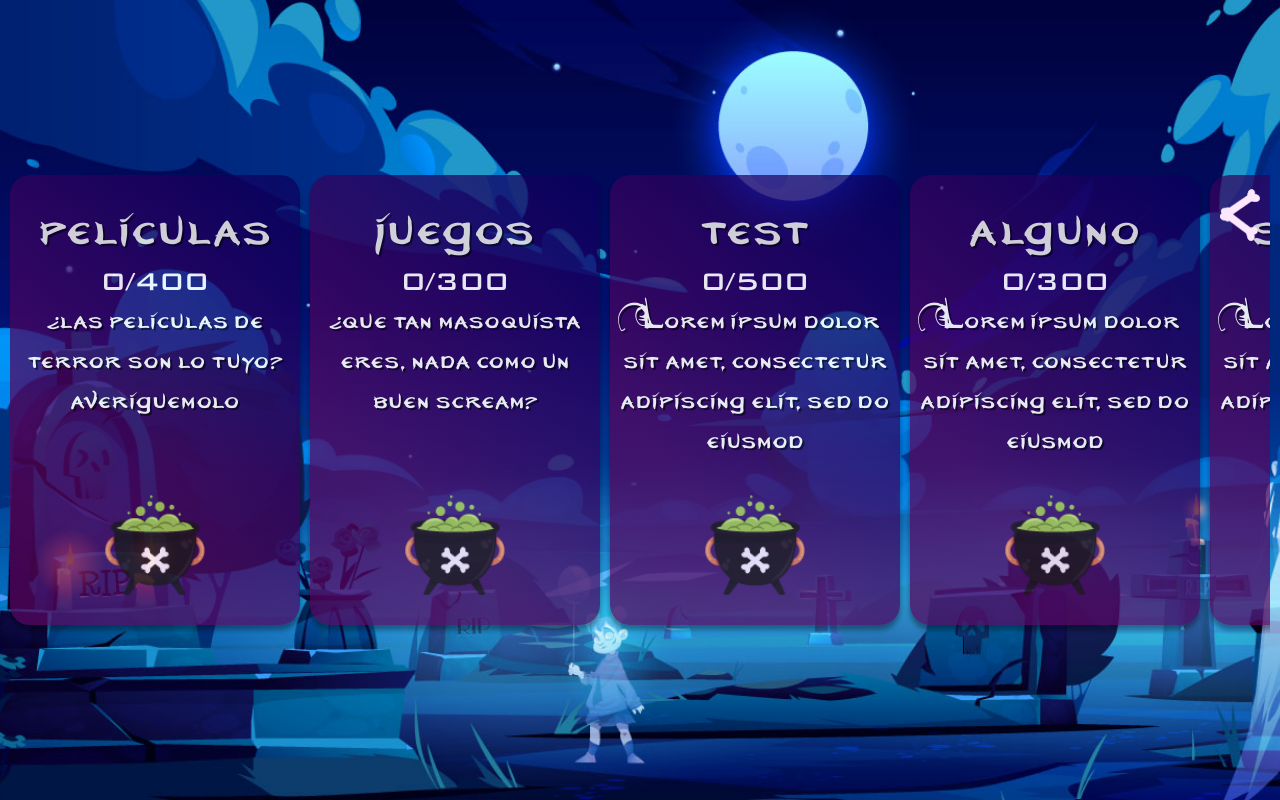
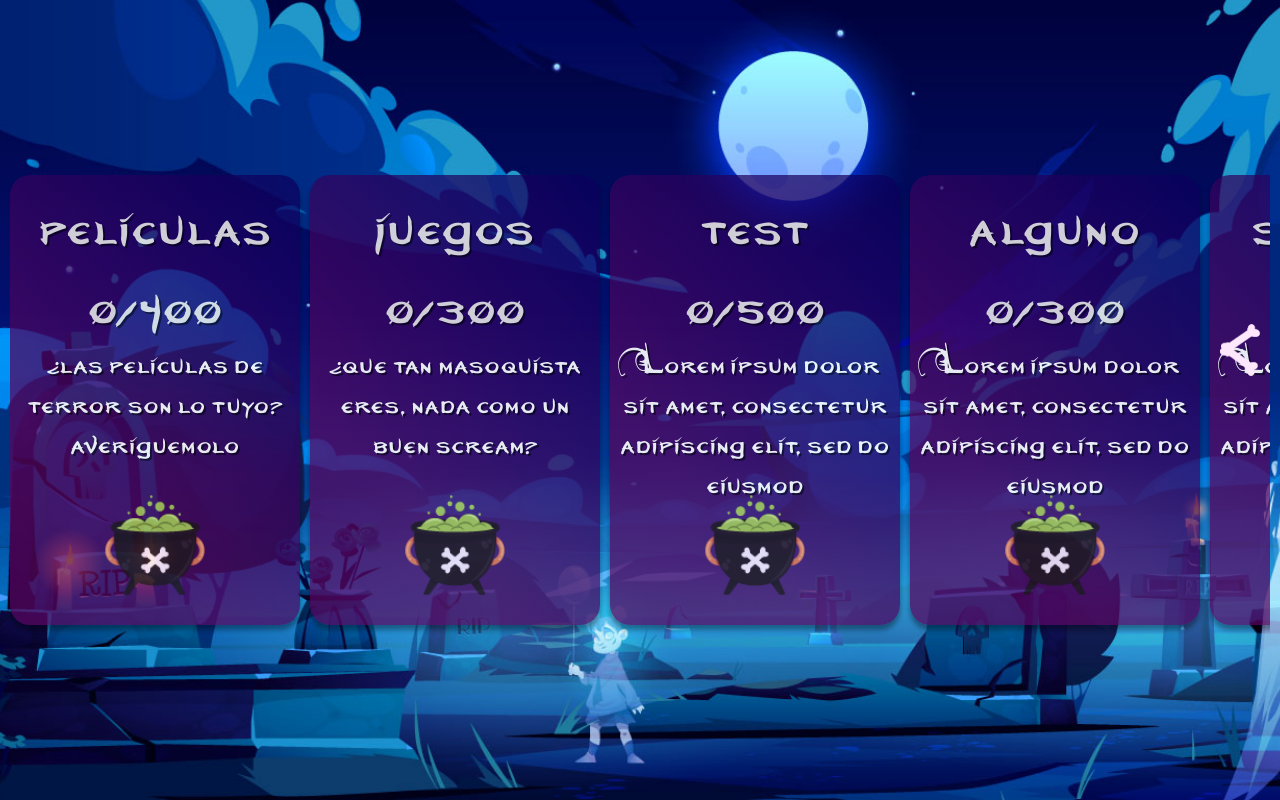
Before and after one commit to JuanC-JC/AppTriviaTerror-VanillaJs, a plain HTML site: page index.html in a window 1280 px wide. Both pictures are taken after typing "Sample" into the empty fields and a click on the input 640 px from the left and 720 px from the top of the page. Drawn offline with Linux system fonts and the light colour scheme.

Commit message:
cambios en nombres de menu y categoria seleccionada, cambio de sistema (innerHtml to createElement)

```diff
--- a/sass/dinamic-questions.scss
+++ b/sass/dinamic-questions.scss
@@ -2,7 +2,7 @@
 @import "./variables.scss";
 
 //contenedor de categoria (timer,contador,nombrecategoria)
-.category-item{
+.category{
     display: grid;
     justify-items: center;
 
@@ -11,6 +11,7 @@
     border-radius: 10px;
     padding: 10px;
     background: linear-gradient(45deg, rgba($color: #411a2d, $alpha: 0.8) 0%, rgba($color: #2b1f2b, $alpha: 0.8) 100%);
+    // background: rgba($color: #2B1F2B, $alpha: 0.7);
     box-shadow: 0px 5px 5px rgba(0, 0, 0, 0.4);
 
     .category__contador{
--- a/sass/main-categorys.scss
+++ b/sass/main-categorys.scss
@@ -6,30 +6,20 @@
     display:flex;
     justify-content: center;
     align-items: center;
-    // background:  radial-gradient(#144567,#233f52,#0A2238) ;
     background: url(../assets/menu-categorias.jpg) center/cover no-repeat;
 
-    width: 100%;
+    max-width: 100%;
     height: 100%;
 
 }
 
-.categorys-carousel-buttons{
 
-    .carousel-button{
-        position: absolute;
-        top: 0;
-        right:20px;
-        width: 40px;
-        height: 430px;
-        background: url(../assets/button-scroll.png) center/contain no-repeat;
-
-
-    }
+.categorys{
+    position: relative;
+    max-width: 100%;
 }
 
 .categorys-carousel{
-    display: flex;
     overflow-x:scroll;
     scroll-snap-type:x mandatory;
     padding: 40px 0px;
@@ -47,7 +37,22 @@
     }
 }
 
-.categorys-container{
+
+.categorys-carousel-buttons{
+
+    .carousel-button{
+        position: absolute;
+        top: 0;
+        right:20px;
+        width: 40px;
+        height: 430px;
+        background: url(../assets/button-scroll.png) center/contain no-repeat;
+
+
+    }
+}
+
+.categorys-items{
     display: flex;
 
     &:hover{
@@ -64,7 +69,7 @@
     }
 }
 
-.category{
+.category-item{
     font-family: $font-project;
     display: flex;
     flex-direction: column;
@@ -118,6 +123,8 @@
     &__description{
         text-align: center;
         // margin: 0px 0px 120px 0px;
+        font-size: 2.2rem;
+        text-shadow:2px 2px rgba(0, 0, 0, 0.6);
 
         p{
             font-size: 2.2rem;
@@ -126,7 +133,7 @@
         }
     }
 
-    .category__button{
+    &__button{
         position: absolute;
         bottom: 30px;
 
--- a/sass/style.scss
+++ b/sass/style.scss
@@ -63,8 +63,6 @@ main{
 }
 
 
-
-
 @media (min-width:450px){
     .category-item{
         .category__contador{
--- a/scripts/functionsElements.js
+++ b/scripts/functionsElements.js
@@ -7,10 +7,16 @@ function setAttributes(element,attributes={}){
 }
 
 
-function createElement(type,text="",attributes={}){
+//asignacion de padre solo con elementos que no estan en el dom
+function createElement(type,text="",attributes={},parent=undefined){
     const element =  document.createElement(type)
 
-    element.textContent = text
+    if(parent instanceof Element || parent instanceof HTMLDocument){
+        parent.appendChild(element)
+    }
+
+    // element.textContent = createtext
+    element.appendChild(document.createTextNode(text))
     setAttributes(element,attributes)
 
     return element
--- a/scripts/main.js
+++ b/scripts/main.js
@@ -7,11 +7,12 @@ const formulario = document.getElementById("formulario-nombre")
 
 var puntaje = 0
 var indexQuestion;
-var defectTime = 10
+var defectTime = 3;
 var chronometer;
 var selectedAnswer = undefined;
 var userName;
-var test;
+
+
 
 formulario.addEventListener("submit",(event)=>{ event.preventDefault(); startTrivia()})
 
@@ -36,7 +37,7 @@ function startTrivia(){
 function insertCategorys(){
 
     const categorys = [{name:"peliculas",
-                description:"¿las peliculas de terror son lo tuyo? <br> averiguemolo",
+                description:"¿las peliculas de terror son lo tuyo? averiguemolo",
                 preguntas:[
                             {
                                 pregunta:"¿Cuantas peliculas de la franquicia saw se emitieron?",
@@ -158,54 +159,60 @@ function insertCategorys(){
 
             ]
 
+    const componentCategorys = createElement("div","",{class:"categorys"})
+    const CategorysCarousel = createElement("div","",{class:"categorys-carousel"},componentCategorys)
+    const CategorysItems = createElement("div","",{class:"categorys-items"},CategorysCarousel)
 
-    const CategorysCarousel = createElement("div","",{class:"categorys-carousel"})
-    const CategorysItems = createElement("div","",{class:"categorys-container"})
-
-    CategorysCarousel.appendChild(CategorysItems)
-
-    let diferenType = 1
-    //insertando html de categorys
-
-    //generar la categoria en html
+    //add  (component category-item = title,score,description,button) to category-items
     categorys.forEach(
         (category)=>{
-
 
             category.lastHighScore = 0;
 
             //creo un elemento html para el componente de categoria
-            const componentCategory = createElement("div","",{class:`category category--img-${diferenType}`})
-            CategorysItems.appendChild(componentCategory)
+            const componentCategory = createElement("div","",{class:`category-item`},CategorysItems)
 
-            const htmlString = `<h1 class="category__name">${category.name}</h1>
-                                <div id="${category.name}" class="category__score">0/${category.preguntas.length*100}</div>
-                                <div class="category__description"><p>${category.description}</p></div>`
+                const itemName = createElement("h1",
+                                                category.name,
+                                                {class:"category-item__name"},
+                                                componentCategory)
 
-            //agrego todos los elementos html por la propiedad innerHTML
-            componentCategory.innerHTML += htmlString
+                const itemScore = createElement("div",
+                                                `${category.lastHighScore}/${category.preguntas.length*100}`,
+                                                {id:category.name,class:"category-item__name"},
+                                                componentCategory)
 
-            //creo un botton para no tener que hacer un selector luego de creado por innerhtml
-            const componentButtonCategory = createElement("div","",{class:"category__button"})
+                const itemDescription = createElement("div",
+                                                category.description,
+                                                {class:"category-item__description"},
+                                                componentCategory)
+
+                const itemButton = createElement("div",
+                                                "",
+                                                {class:"category-item__button"},
+                                                componentCategory)
+
+            componentCategory.addEventListener("click",()=>{insertCategory(category)})
+
+
+    })
+
+    //add (component categorys-buttons-scroll = left- rigth) to main component categorys
+    const categorysButtonsScroll = createElement("div","",{class:"categorys-carousel-buttons"},componentCategorys)
+        const buttonLeft = createElement("div",
+                                        "",
+                                        {class:"carousel-button carousel-button--left"},
+                                        categorysButtonsScroll)
+        const buttonRight = createElement("div",
+                                        "",
+                                        {class:"carousel-button carousel-button--right"},
+                                        categorysButtonsScroll)
 
 
 
-            componentCategory.addEventListener("click",()=>{insertCategory({...category})})
 
-            componentCategory.appendChild(componentButtonCategory)
-
-
-            diferenType == 2 ? diferenType=1: diferenType++;
-    })
-
-    mainCategorys.appendChild(CategorysCarousel)
-
-    const categoryButtonsScroll = createElement("div","",{class:"categorys-carousel-buttons"})
-
-    categoryButtonsScroll.innerHTML =   `<div class="carousel-button carousel-button--left"></div>
-                                         <div class="carousel-button carousel-button--rigth"></div>`
-
-    mainCategorys.appendChild(categoryButtonsScroll)
+    // agreagado manual para evitar que en cada componente el dom se recargue
+    mainCategorys.appendChild(componentCategorys)
 
 }
 
@@ -223,33 +230,57 @@ function insertCategory(category){
     mainDinamic.classList.remove("hidden")
 
 
-    //creo el componente categoria
-    const categoryComponent = createElement("div","",{id:"category",class:"category-item"})
+    //creation component category
+    const categoryComponent = createElement("div","",{id:"category",class:"category"})
 
-         //componentes de la categoria
-        const categoryCounter = createElement("div",`1/${category.preguntas.length}`,{id:"categoryCounter",class:"category__contador"})
-        const categoryTimer = createElement("div","",{id:"categoryTimer",class:"category__timer"})
-        const categoryTitle = createElement("h2",category.name,{class:"category__title"})
-        const categoryQuestionContainer = createElement("div","",{id:"question-container",class:"category__question"})
+        //add  (component category = counter,timer,title,questionContainer) to category
+        const categoryCounter = createElement("div",
+                                            `1/${category.preguntas.length}`,
+                                            {
+                                                id:"categoryCounter",
+                                                class:"category__contador"
+                                            },
+                                            categoryComponent)
 
-            categoryComponent.appendChild(categoryCounter)
-            categoryComponent.appendChild(categoryTimer)
-            categoryComponent.appendChild(categoryTitle)
-            categoryComponent.appendChild(categoryQuestionContainer)
+        const categoryTimer = createElement("div",
+                                            "",
+                                            {
+                                                id:"categoryTimer",
+                                                class:"category__timer"
+                                            },
+                                            categoryComponent)
+
+        const categoryTitle = createElement("h2",
+                                            category.name,
+                                            {class:"category__title"},
+                                            categoryComponent)
+
+        const categoryQuestionContainer = createElement("div",
+                                            "",
+                                            {
+                                                id:"categoryQuestion",
+                                                class:"category__question"
+                                            },
+                                            categoryComponent)
+
+        const nextQuestionButton = createElement("div",
+                                                "next",
+                                                {
+                                                    id:"categoryNextQuestion",
+                                                    class:"category__next-question button hidden"
+                                                },
+                                                categoryComponent)
 
 
-    //añade la categoria al mainDinamic
+            nextQuestionButton.addEventListener("click",()=> {
+                nextQuestion(category)
+            })
+
+
+    //se agrega al final por cuestiones de rendimiento
     mainDinamic.appendChild(categoryComponent)
 
-    //componente boton
-    const nextQuestionButton = createElement("div","next",{id:"categoryNextQuestion",class:"category__next-question button hidden"})
-    categoryComponent.appendChild(nextQuestionButton)
-
-    nextQuestionButton.addEventListener("click",()=> {
-        nextQuestion(category)
-    })
-
-    //creo la primer pregunta
+    //inicio de preguntas
     nextQuestion(category)
 
 
@@ -258,26 +289,29 @@ function insertCategory(category){
 //ingreso de pregunta
 function nextQuestion(category,availableTime=defectTime){
 
+    //obtengo todas las variables
     const categoryComponent = document.getElementById("category")
     const categoryCounter = document.getElementById("categoryCounter")
     const categoryTimer = document.getElementById("categoryTimer")
-    const categoryQuestionContainer = document.getElementById("question-container")
+    const categoryQuestionContainer = document.getElementById("categoryQuestion")
     const nextQuestionButton = document.getElementById("categoryNextQuestion")
 
     const listQuestions = category.preguntas
 
-
+    //cada pregunta debe hacer que el boton este visible de nuevo
     nextQuestionButton.classList.add("hidden")
 
     //cambiar el contador de preguntas
     categoryCounter.textContent = `${indexQuestion+1}/${listQuestions.length}`
 
 
-    //si aun tengo preguntas
+    //si existen preguntas disponibles
     if(indexQuestion<listQuestions.length){
 
-        //limpiar cronometro y reiniciar el tiempo disponible
+        //limpiar el cronometro
         clearInterval(chronometer)
+
+        //actualizar el mensaje de tiempo disponible
         categoryTimer.textContent = availableTime
 
         //crear pregunta
```
Also changed, not shown: styles/dinamic-questions.css, styles/main-categorys.css, styles/style.css, 3 other files.
